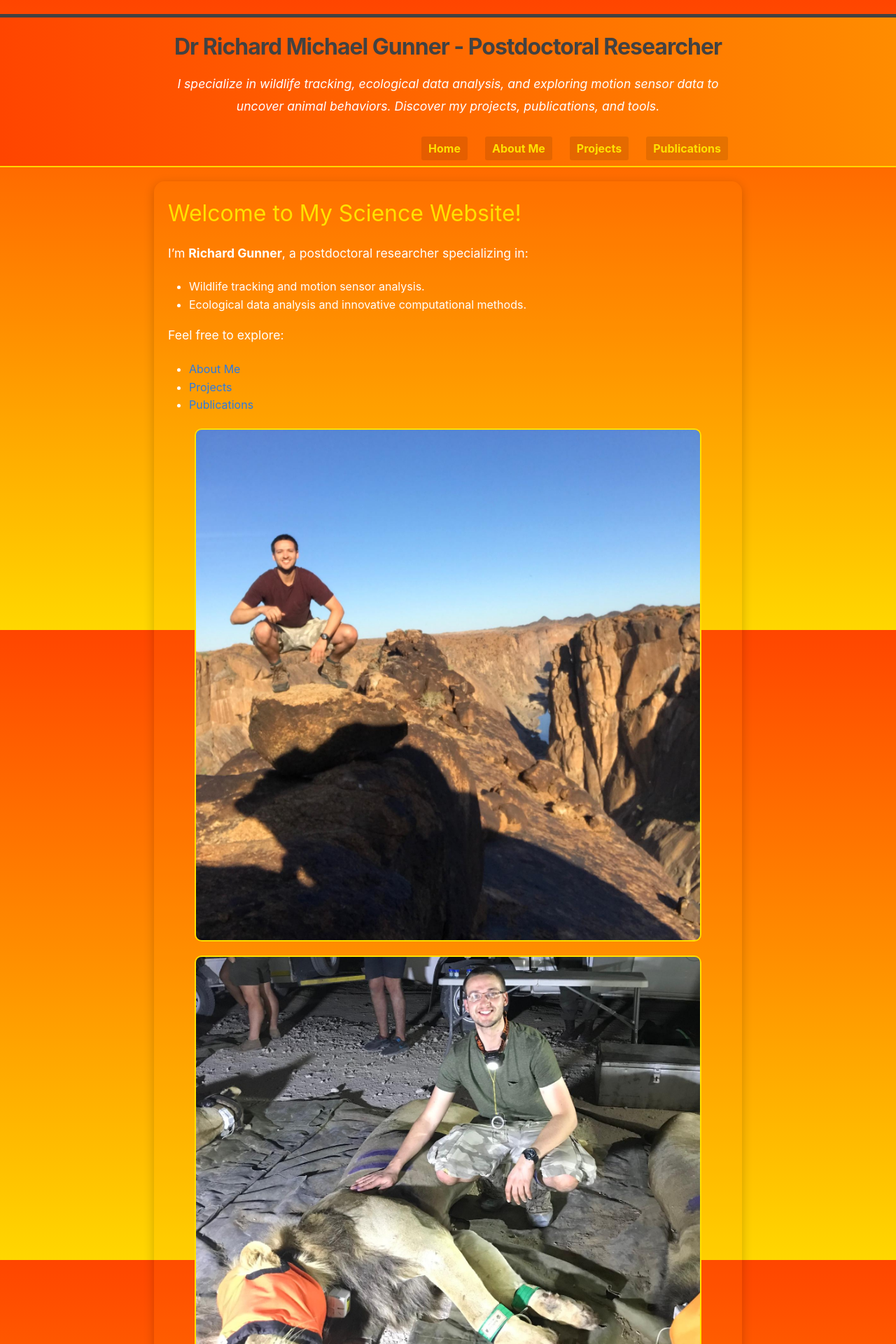
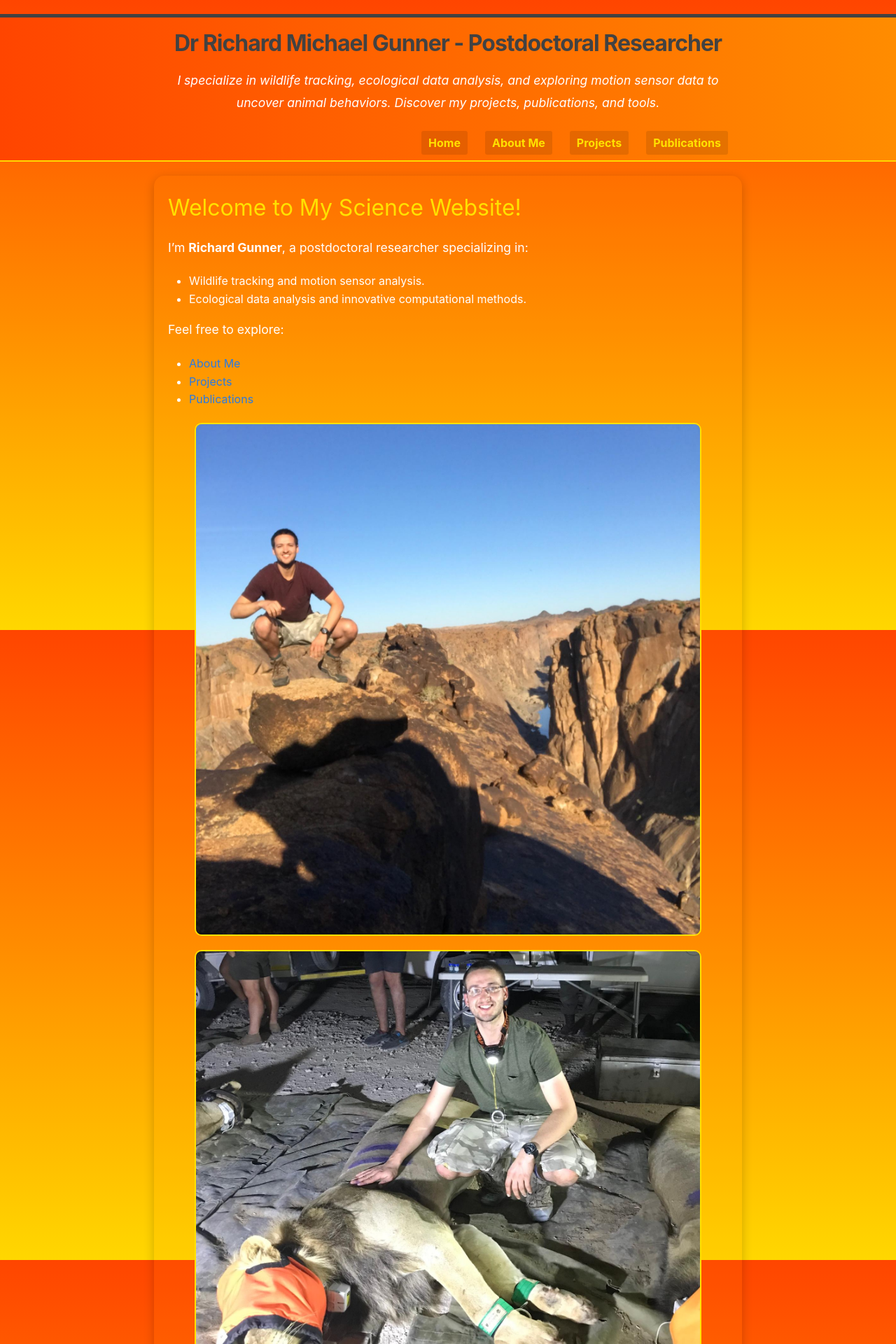
Before and after one commit to Richard6195/my-website, a Jekyll site: the page built from index.md, in a window 1280 px wide. Shown: the top 1920 px of the page at 70% size. Built offline with Jekyll 4.4.1, drawn with Linux system fonts in a browser that asks for light colours.

```diff
--- a/_sass/minima/_custom.scss
+++ b/_sass/minima/_custom.scss
@@ -13,7 +13,7 @@ body {
 .site-header {
   text-align: center;
   margin: 20px 0;
-  padding-top: 15px;
+  padding-top: 10px;
   background: linear-gradient(to right, #FF4500, #FF8C00); /* Deep orange sunset */
   color: #fff;
   border-bottom: 2px solid #FFD700; /* Highlight border */
@@ -22,13 +22,12 @@ body {
 .site-header .site-title {
   font-size: 2rem;
   font-weight: bold;
-  margin-bottom: 10px;
 }
 
 .site-header .site-description {
   font-size: 1.1rem;
   font-style: italic;
-  margin-top: 10px;
+  padding-top: 10px;
 }
 
 /* Navigation Styling */
@@ -38,7 +37,7 @@ body {
   gap: 5px;
   flex-wrap: wrap; /* Allows links to move to the next line if needed */
   color: #ffffff;
-  padding-top: 8px;
+  padding-top: 5px;
   padding-bottom: 8px;
 }
 
```
